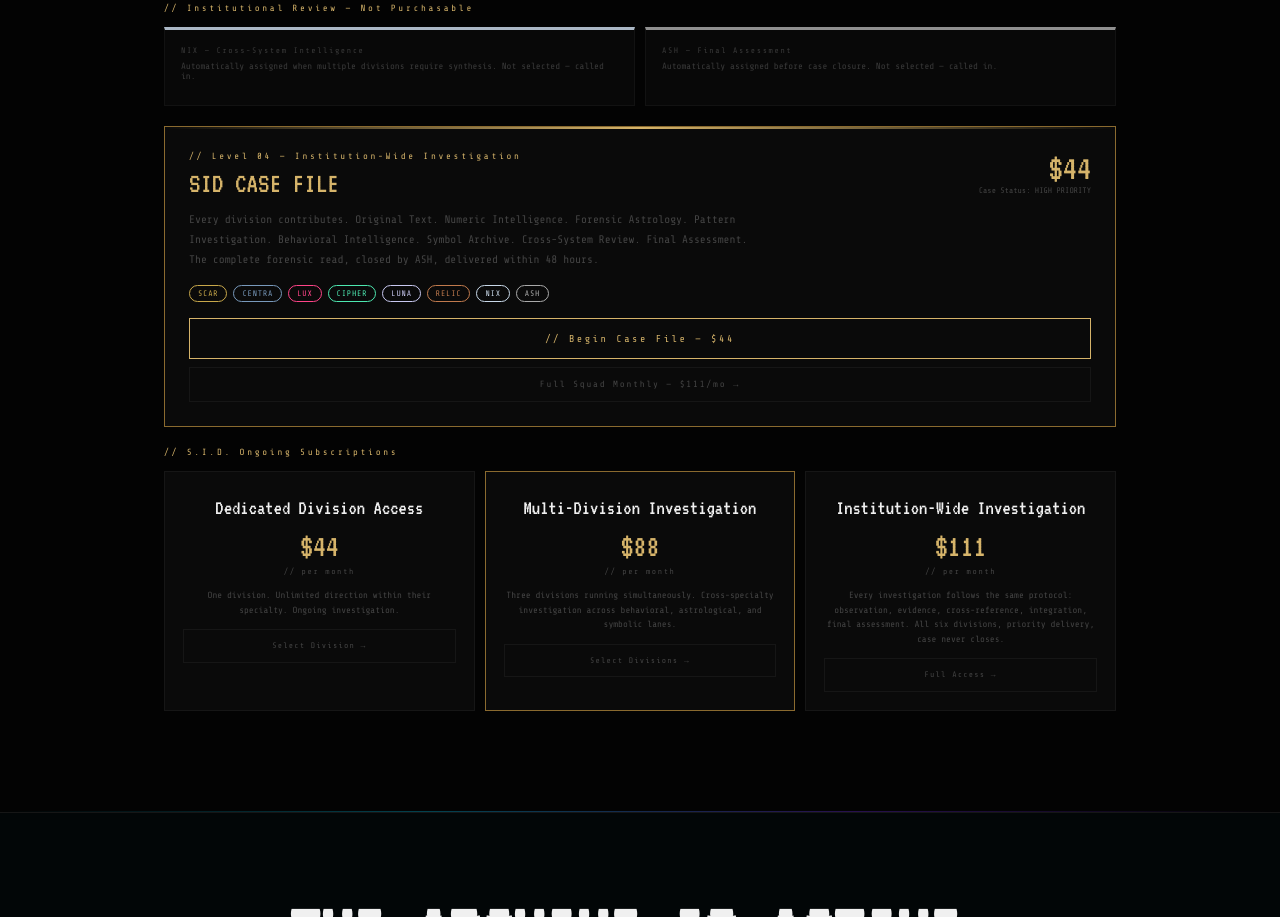
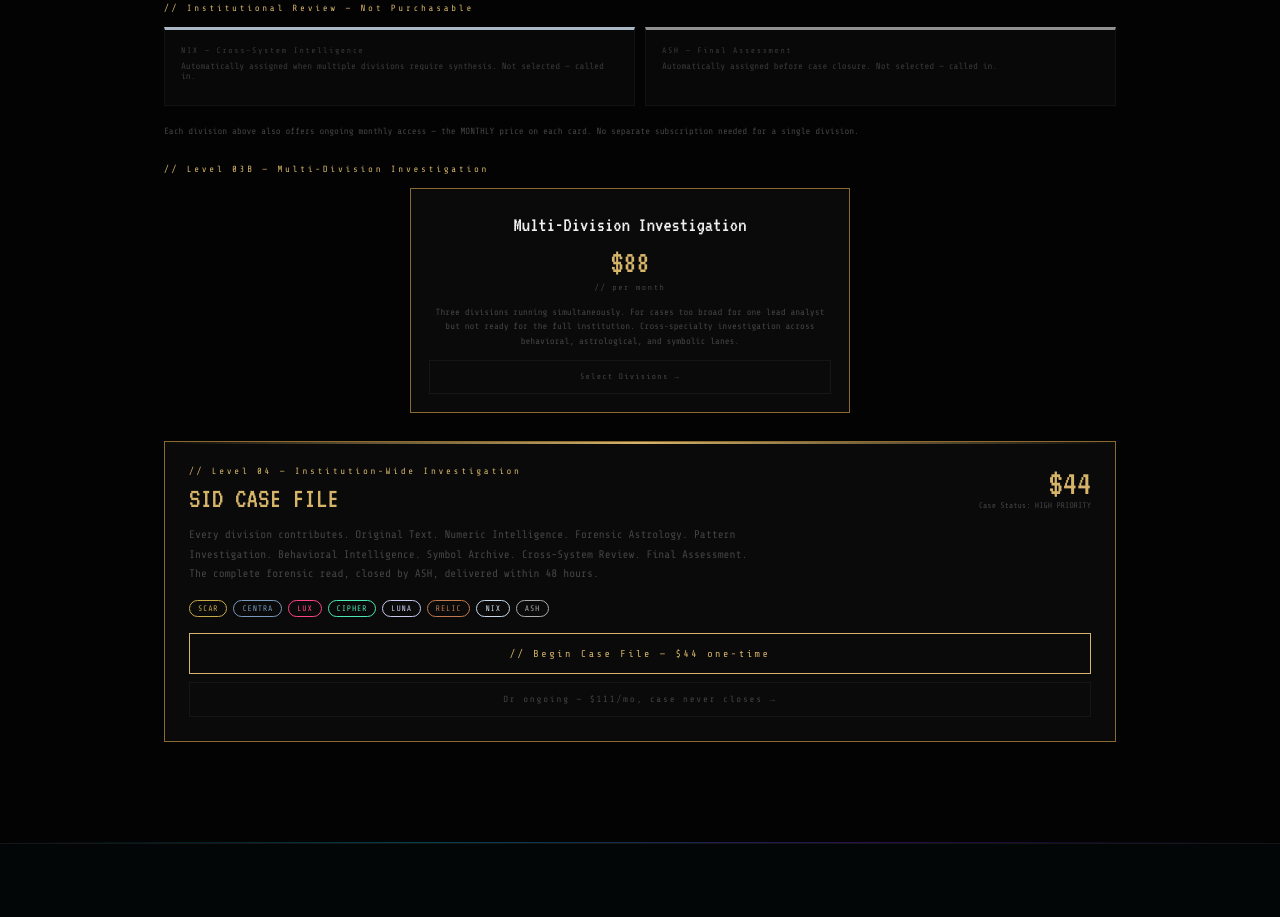
Before and after one commit to novabluarchive-source/wildsister, a plain HTML site: page pricing.html in a window 1280 px wide. Shown: the part 3215-4132 px from the top of the page. Drawn offline with nearby package versions, Linux system fonts and the light colour scheme.

Commit message:
Update pricing details and descriptions in HTML

```diff
--- a/pricing.html
+++ b/pricing.html
@@ -323,7 +323,7 @@ footer { padding: 40px 24px; border-top: 1px solid var(--border); display: flex;
         <div class="tier-feature exclusive">Founding member status — permanent public record</div>
         <div class="tier-feature exclusive">Early access to everything new</div>
         <div class="tier-feature exclusive">No word limits on agent responses</div>
-        <div class="tier-feature exclusive">SID Investigation included monthly</div>
+        <div class="tier-feature exclusive">Level 04 Institution-Wide Investigation included monthly — $111 value</div>
       </div>
       <div class="tier-cta">
         <a href="order.html" class="btn-tier primary">Join as Wild One →</a>
@@ -346,7 +346,7 @@ footer { padding: 40px 24px; border-top: 1px solid var(--border); display: flex;
     <tr><td>Direct founder access</td><td><span class="cross">—</span></td><td><span class="check">✓</span></td></tr>
     <tr><td>Strategy audits</td><td><span class="cross">—</span></td><td><span class="check">✓</span></td></tr>
     <tr><td>No agent word limits</td><td><span class="cross">—</span></td><td><span class="check">✓</span></td></tr>
-    <tr><td>SID Investigation monthly</td><td><span class="cross">—</span></td><td><span class="check">✓</span></td></tr>
+    <tr><td>Level 04 Investigation monthly ($111 value)</td><td><span class="cross">—</span></td><td><span class="check">✓</span></td></tr>
     <tr><td>Co-creation voting rights</td><td><span class="cross">—</span></td><td><span class="check">✓</span></td></tr>
   </table>
 </div>
@@ -441,6 +441,20 @@ footer { padding: 40px 24px; border-top: 1px solid var(--border); display: flex;
     </div>
   </div>
 
+  <div style="font-size:9px;color:var(--muted);margin:14px 0 28px;">Each division above also offers ongoing monthly access — the MONTHLY price on each card. No separate subscription needed for a single division.</div>
+
+  <!-- MULTI-DIVISION BRIDGE -->
+  <div class="sid-tag" style="margin-bottom:14px">// Level 03B — Multi-Division Investigation</div>
+  <div class="sid-subs" style="grid-template-columns:1fr;max-width:460px;margin:0 auto 28px;">
+    <div class="sid-sub featured">
+      <div class="ss-sub-name">Multi-Division Investigation</div>
+      <div class="ss-sub-price">$88</div>
+      <div class="ss-sub-cycle">// per month</div>
+      <div class="ss-sub-desc">Three divisions running simultaneously. For cases too broad for one lead analyst but not ready for the full institution. Cross-specialty investigation across behavioral, astrological, and symbolic lanes.</div>
+      <a href="order.html" class="btn-sid-sub">Select Divisions →</a>
+    </div>
+  </div>
+
   <!-- FULL SQUAD -->
   <div class="sid-squad">
     <div class="ss-top">
@@ -464,34 +478,8 @@ footer { padding: 40px 24px; border-top: 1px solid var(--border); display: flex;
       <div class="ss-pill" style="color:var(--nix);border-color:var(--nix)">NIX</div>
       <div class="ss-pill" style="color:var(--ash);border-color:var(--ash)">ASH</div>
     </div>
-    <a href="sid-investigation.html" class="btn-squad">// Begin Case File — $44</a>
-    <a href="order.html" class="btn-squad-ghost">Full Squad Monthly — $111/mo →</a>
-  </div>
-
-  <!-- SID SUBSCRIPTIONS -->
-  <div class="sid-tag" style="margin-bottom:14px">// S.I.D. Ongoing Subscriptions</div>
-  <div class="sid-subs">
-    <div class="sid-sub">
-      <div class="ss-sub-name">Dedicated Division Access</div>
-      <div class="ss-sub-price">$44</div>
-      <div class="ss-sub-cycle">// per month</div>
-      <div class="ss-sub-desc">One division. Unlimited direction within their specialty. Ongoing investigation.</div>
-      <a href="order.html" class="btn-sid-sub">Select Division →</a>
-    </div>
-    <div class="sid-sub featured">
-      <div class="ss-sub-name">Multi-Division Investigation</div>
-      <div class="ss-sub-price">$88</div>
-      <div class="ss-sub-cycle">// per month</div>
-      <div class="ss-sub-desc">Three divisions running simultaneously. Cross-specialty investigation across behavioral, astrological, and symbolic lanes.</div>
-      <a href="order.html" class="btn-sid-sub">Select Divisions →</a>
-    </div>
-    <div class="sid-sub">
-      <div class="ss-sub-name">Institution-Wide Investigation</div>
-      <div class="ss-sub-price">$111</div>
-      <div class="ss-sub-cycle">// per month</div>
-      <div class="ss-sub-desc">Every investigation follows the same protocol: observation, evidence, cross-reference, integration, final assessment. All six divisions, priority delivery, case never closes.</div>
-      <a href="order.html" class="btn-sid-sub">Full Access →</a>
-    </div>
+    <a href="sid-investigation.html" class="btn-squad">// Begin Case File — $44 one-time</a>
+    <a href="order.html" class="btn-squad-ghost">Or ongoing — $111/mo, case never closes →</a>
   </div>
 </div>
 
```
